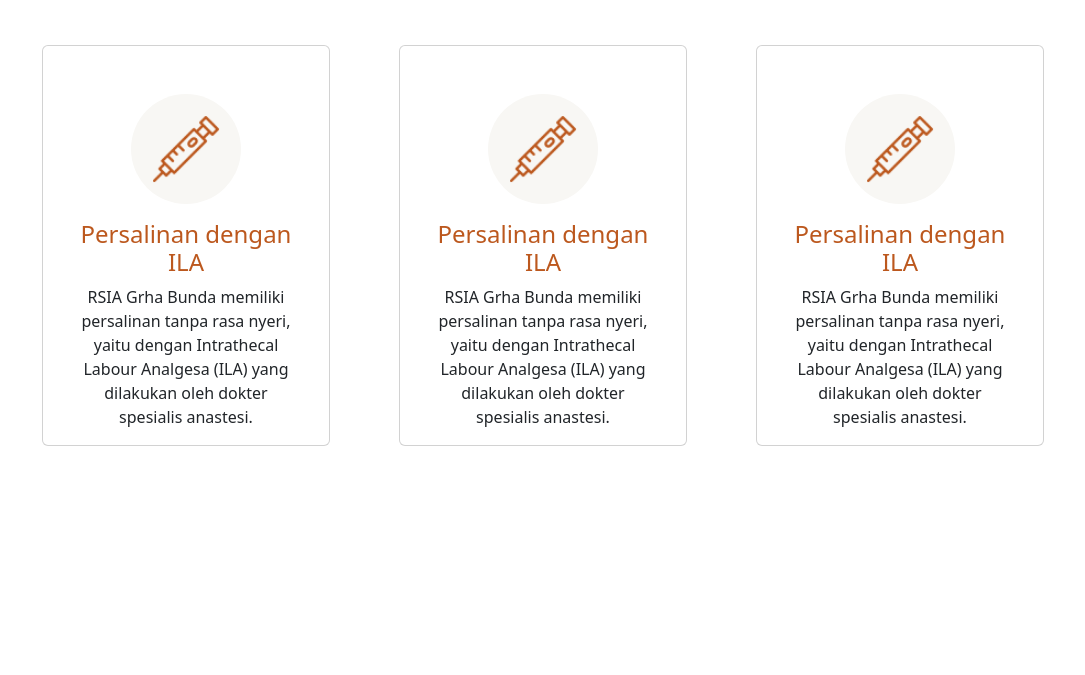
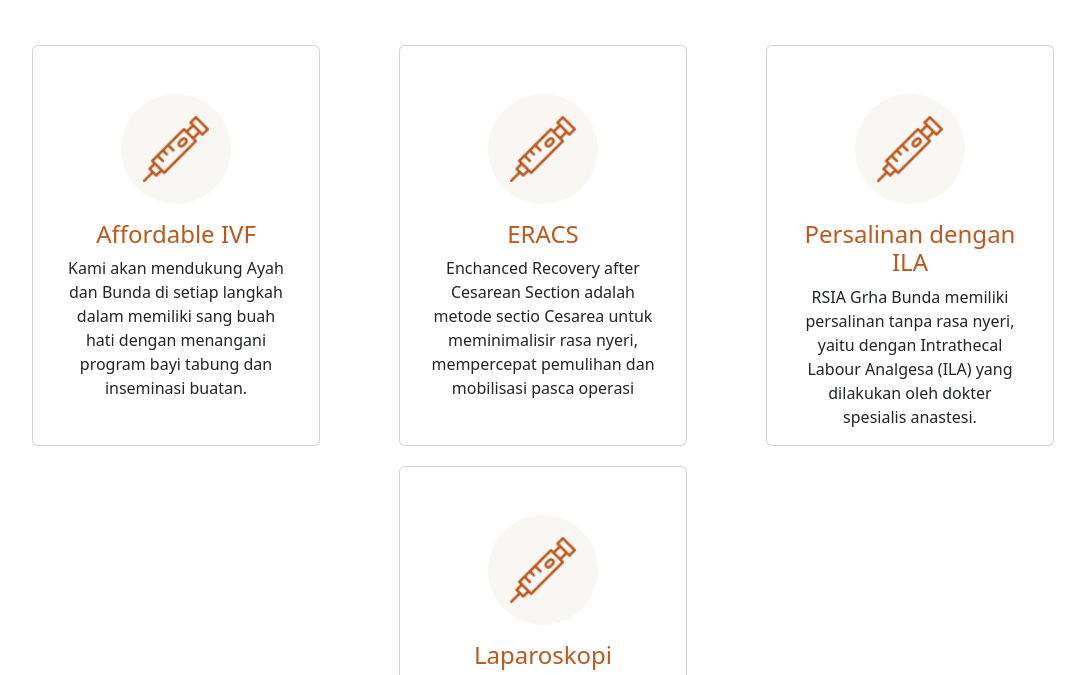
Before and after one commit to prayudo27/grhabunda, a plain HTML site: page index.html in a window 1280 px wide. Shown: the part 843-1518 px from the top of the page, without its empty margins (97-1182 px from the left). Before the commit the page ends 1337 px from the top, so only its background shows below. Drawn offline with nearby package versions, Linux system fonts and the light colour scheme.

Commit message:
Mengubah title dan description pada setiap card dan menambahkan card laparoskopi

```diff
--- a/CSS/style.css
+++ b/CSS/style.css
@@ -75,6 +75,9 @@
 /* ========== END OF TEXT BANNER JUMBOTRON ========== */
 
 /* ========== SERVICE ========== */
+.card__services{
+  gap: 20px;
+}
 .service__title {
   font-weight: 500;
   color: var(--subtitle-font);
--- a/index.html
+++ b/index.html
@@ -9,7 +9,8 @@
       href="https://cdn.jsdelivr.net/npm/bootstrap@5.3.3/dist/css/bootstrap.min.css"
       rel="stylesheet"
       integrity="sha384-QWTKZyjpPEjISv5WaRU9OFeRpok6YctnYmDr5pNlyT2bRjXh0JMhjY6hW+ALEwIH"
-      crossorigin="anonymous" />
+      crossorigin="anonymous"
+    />
     <!-- END OF BOOTSTRAP -->
     <link rel="stylesheet" href="CSS/style.css" />
   </head>
@@ -28,7 +29,8 @@
             data-bs-target="#navbarSupportedContent"
             aria-controls="navbarSupportedContent"
             aria-expanded="false"
-            aria-label="Toggle navigation">
+            aria-label="Toggle navigation"
+          >
             <span class="navbar-toggler-icon"></span>
           </button>
           <div class="collapse navbar-collapse" id="navbarSupportedContent">
@@ -43,7 +45,8 @@
                   href="#"
                   role="button"
                   data-bs-toggle="dropdown"
-                  aria-expanded="false">
+                  aria-expanded="false"
+                >
                   Layanan Unggulan
                 </a>
                 <ul class="dropdown-menu">
@@ -81,7 +84,8 @@
                   href="#"
                   role="button"
                   data-bs-toggle="dropdown"
-                  aria-expanded="false">
+                  aria-expanded="false"
+                >
                   Dokter Kami
                 </a>
                 <ul class="dropdown-menu">
@@ -130,7 +134,8 @@
                   href="#"
                   role="button"
                   data-bs-toggle="dropdown"
-                  aria-expanded="false">
+                  aria-expanded="false"
+                >
                   Jadwal Dokter
                 </a>
                 <ul class="dropdown-menu">
@@ -175,7 +180,8 @@
                   href="#"
                   role="button"
                   data-bs-toggle="dropdown"
-                  aria-expanded="false">
+                  aria-expanded="false"
+                >
                   Fasilitas & Pelayanan
                 </a>
                 <ul class="dropdown-menu">
@@ -245,6 +251,39 @@
             </div>
           </div>
           <div class="row card__services justify-content-evenly mb-5">
+            <!-- CARD AFFORDABLE IVF -->
+            <div class="card" style="width: 18rem">
+              <span class="icon-service"
+                ><img src="img/injection.png " class="img-top rounded-circle"
+              /></span>
+              <div class="card-body">
+                <h4 class="subtitle_service text-center">Affordable IVF</h4>
+                <p class="card-text text-center">
+                  Kami akan mendukung Ayah dan Bunda di setiap langkah dalam
+                  memiliki sang buah hati dengan menangani program bayi tabung
+                  dan inseminasi buatan.
+                </p>
+              </div>
+            </div>
+            <!-- END OF CARD AFFORDABLE IVF -->
+
+            <!-- CARD OF ERACS -->
+            <div class="card" style="width: 18rem">
+              <span class="icon-service"
+                ><img src="img/injection.png " class="img-top rounded-circle"
+              /></span>
+              <div class="card-body">
+                <h4 class="subtitle_service text-center">ERACS</h4>
+                <p class="card-text text-center">
+                  Enchanced Recovery after Cesarean Section adalah metode sectio
+                  Cesarea untuk meminimalisir rasa nyeri, mempercepat pemulihan
+                  dan mobilisasi pasca operasi
+                </p>
+              </div>
+            </div>
+            <!-- END OF CARD ERACS -->
+
+            <!-- CARD OF PERSALINAN DENGAN ILA -->
             <div class="card" style="width: 18rem">
               <span class="icon-service"
                 ><img src="img/injection.png " class="img-top rounded-circle"
@@ -260,38 +299,23 @@
                 </p>
               </div>
             </div>
+            <!-- END OF CARD PERSALINAN DENGAN ILA -->
 
+            <!--  CARD OF LAPAROSKOPI -->
             <div class="card" style="width: 18rem">
               <span class="icon-service"
                 ><img src="img/injection.png " class="img-top rounded-circle"
               /></span>
               <div class="card-body">
-                <h4 class="subtitle_service text-center">
-                  Persalinan dengan ILA
-                </h4>
+                <h4 class="subtitle_service text-center">Laparoskopi</h4>
                 <p class="card-text text-center">
-                  RSIA Grha Bunda memiliki persalinan tanpa rasa nyeri, yaitu
-                  dengan Intrathecal Labour Analgesa (ILA) yang dilakukan oleh
-                  dokter spesialis anastesi.
+                  Tim Dokter RSIA Grha Bunda yang kompeten dan terkualifikasi
+                  siap melayani tindakan laparoskopi yang dilengkapi dengan
+                  fasilitas modern, canggih, dan memadai
                 </p>
               </div>
             </div>
-
-            <div class="card" style="width: 18rem">
-              <span class="icon-service"
-                ><img src="img/injection.png " class="img-top rounded-circle"
-              /></span>
-              <div class="card-body">
-                <h4 class="subtitle_service text-center">
-                  Persalinan dengan ILA
-                </h4>
-                <p class="card-text text-center">
-                  RSIA Grha Bunda memiliki persalinan tanpa rasa nyeri, yaitu
-                  dengan Intrathecal Labour Analgesa (ILA) yang dilakukan oleh
-                  dokter spesialis anastesi.
-                </p>
-              </div>
-            </div>
+            <!-- END OF CARD LAPAROSKOPI -->
           </div>
         </div>
       </section>
@@ -302,6 +326,7 @@
     <script
       src="https://cdn.jsdelivr.net/npm/bootstrap@5.3.3/dist/js/bootstrap.bundle.min.js"
       integrity="sha384-YvpcrYf0tY3lHB60NNkmXc5s9fDVZLESaAA55NDzOxhy9GkcIdslK1eN7N6jIeHz"
-      crossorigin="anonymous"></script>
+      crossorigin="anonymous"
+    ></script>
   </body>
 </html>
```
